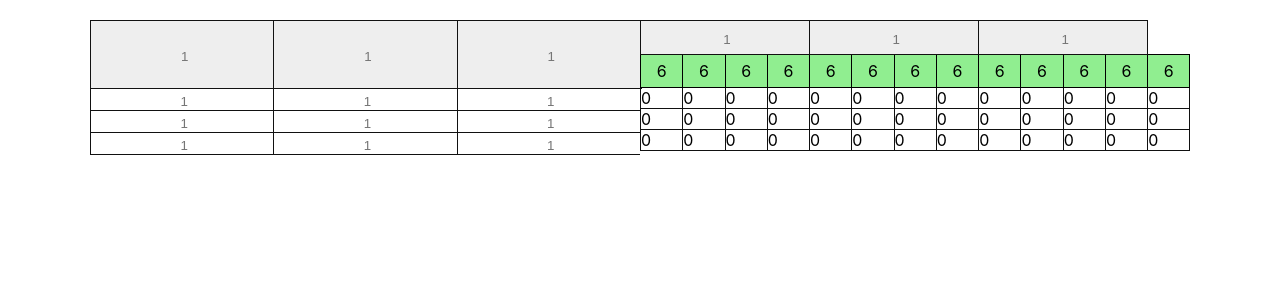
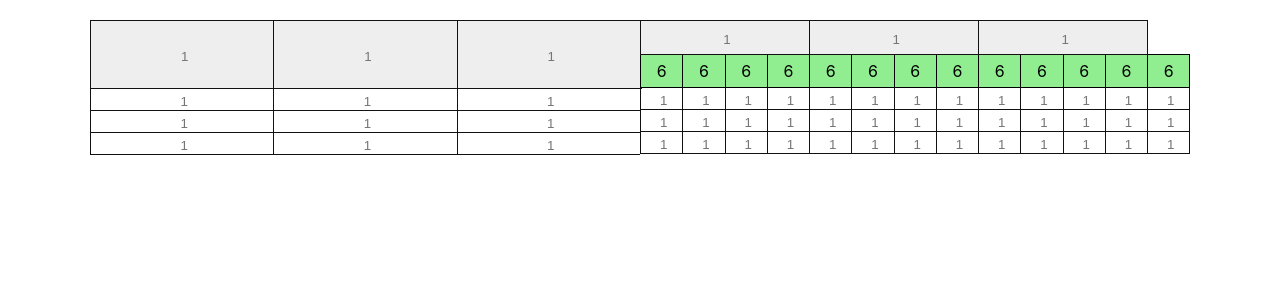
Before and after one commit to dimonarhipon/zencode__test-task, a React (Create React App) app in the folder zencode__test-task/: page / in a window 1280 px wide. Shown: the top 300 px of the page. Built offline with nearby package versions, Linux system fonts and the light colour scheme.

Commit message:
Update RowsGroup.js

```diff
--- a/zencode__test-task/src/uikid/Board/WorkingHours/RowsGroup/RowsGroup.js
+++ b/zencode__test-task/src/uikid/Board/WorkingHours/RowsGroup/RowsGroup.js
@@ -1,52 +1,131 @@
 import React, { Fragment } from 'react'
 import clases from './RowsGroup.module.css'
+import EditableCell from '../../../Cells/EditableCell/EditableCell'
 let RowsGroup = () => {
   return (
     <Fragment>
       <tr>
-        <td className={clases.cellhours}>0</td>
-        <td className={clases.cellhours}>0</td>
-        <td className={clases.cellhours}>0</td>
-        <td className={clases.cellhours}>0</td>
-        <td className={clases.cellhours}>0</td>
-        <td className={clases.cellhours}>0</td>
-        <td className={clases.cellhours}>0</td>
-        <td className={clases.cellhours}>0</td>
-        <td className={clases.cellhours}>0</td>
-        <td className={clases.cellhours}>0</td>
-        <td className={clases.cellhours}>0</td>
-        <td className={clases.cellhours}>0</td>
-        <td className={clases.cellhours}>0</td>
+        <td className={clases.cellhours}>
+          <EditableCell />
+        </td>
+        <td className={clases.cellhours}>
+          <EditableCell />
+        </td>
+        <td className={clases.cellhours}>
+          <EditableCell />
+        </td>
+        <td className={clases.cellhours}>
+          <EditableCell />
+        </td>
+        <td className={clases.cellhours}>
+          <EditableCell />
+        </td>
+        <td className={clases.cellhours}>
+          <EditableCell />
+        </td>
+        <td className={clases.cellhours}>
+          <EditableCell />
+        </td>
+        <td className={clases.cellhours}>
+          <EditableCell />
+        </td>
+        <td className={clases.cellhours}>
+          <EditableCell />
+        </td>
+        <td className={clases.cellhours}>
+          <EditableCell />
+        </td>
+        <td className={clases.cellhours}>
+          <EditableCell />
+        </td>
+        <td className={clases.cellhours}>
+          <EditableCell />
+        </td>
+        <td className={clases.cellhours}>
+          <EditableCell />
+        </td>
       </tr>
       <tr>
-        <td className={clases.cellhours}>0</td>
-        <td className={clases.cellhours}>0</td>
-        <td className={clases.cellhours}>0</td>
-        <td className={clases.cellhours}>0</td>
-        <td className={clases.cellhours}>0</td>
-        <td className={clases.cellhours}>0</td>
-        <td className={clases.cellhours}>0</td>
-        <td className={clases.cellhours}>0</td>
-        <td className={clases.cellhours}>0</td>
-        <td className={clases.cellhours}>0</td>
-        <td className={clases.cellhours}>0</td>
-        <td className={clases.cellhours}>0</td>
-        <td className={clases.cellhours}>0</td>
+        <td className={clases.cellhours}>
+          <EditableCell />
+        </td>
+        <td className={clases.cellhours}>
+          <EditableCell />
+        </td>
+        <td className={clases.cellhours}>
+          <EditableCell />
+        </td>
+        <td className={clases.cellhours}>
+          <EditableCell />
+        </td>
+        <td className={clases.cellhours}>
+          <EditableCell />
+        </td>
+        <td className={clases.cellhours}>
+          <EditableCell />
+        </td>
+        <td className={clases.cellhours}>
+          <EditableCell />
+        </td>
+        <td className={clases.cellhours}>
+          <EditableCell />
+        </td>
+        <td className={clases.cellhours}>
+          <EditableCell />
+        </td>
+        <td className={clases.cellhours}>
+          <EditableCell />
+        </td>
+        <td className={clases.cellhours}>
+          <EditableCell />
+        </td>
+        <td className={clases.cellhours}>
+          <EditableCell />
+        </td>
+        <td className={clases.cellhours}>
+          <EditableCell />
+        </td>
       </tr>
       <tr>
-        <td className={clases.cellhours}>0</td>
-        <td className={clases.cellhours}>0</td>
-        <td className={clases.cellhours}>0</td>
-        <td className={clases.cellhours}>0</td>
-        <td className={clases.cellhours}>0</td>
-        <td className={clases.cellhours}>0</td>
-        <td className={clases.cellhours}>0</td>
-        <td className={clases.cellhours}>0</td>
-        <td className={clases.cellhours}>0</td>
-        <td className={clases.cellhours}>0</td>
-        <td className={clases.cellhours}>0</td>
-        <td className={clases.cellhours}>0</td>
-        <td className={clases.cellhours}>0</td>
+        <td className={clases.cellhours}>
+          <EditableCell />
+        </td>
+        <td className={clases.cellhours}>
+          <EditableCell />
+        </td>
+        <td className={clases.cellhours}>
+          <EditableCell />
+        </td>
+        <td className={clases.cellhours}>
+          <EditableCell />
+        </td>
+        <td className={clases.cellhours}>
+          <EditableCell />
+        </td>
+        <td className={clases.cellhours}>
+          <EditableCell />
+        </td>
+        <td className={clases.cellhours}>
+          <EditableCell />
+        </td>
+        <td className={clases.cellhours}>
+          <EditableCell />
+        </td>
+        <td className={clases.cellhours}>
+          <EditableCell />
+        </td>
+        <td className={clases.cellhours}>
+          <EditableCell />
+        </td>
+        <td className={clases.cellhours}>
+          <EditableCell />
+        </td>
+        <td className={clases.cellhours}>
+          <EditableCell />
+        </td>
+        <td className={clases.cellhours}>
+          <EditableCell />
+        </td>
       </tr>
     </Fragment>
   )
```
